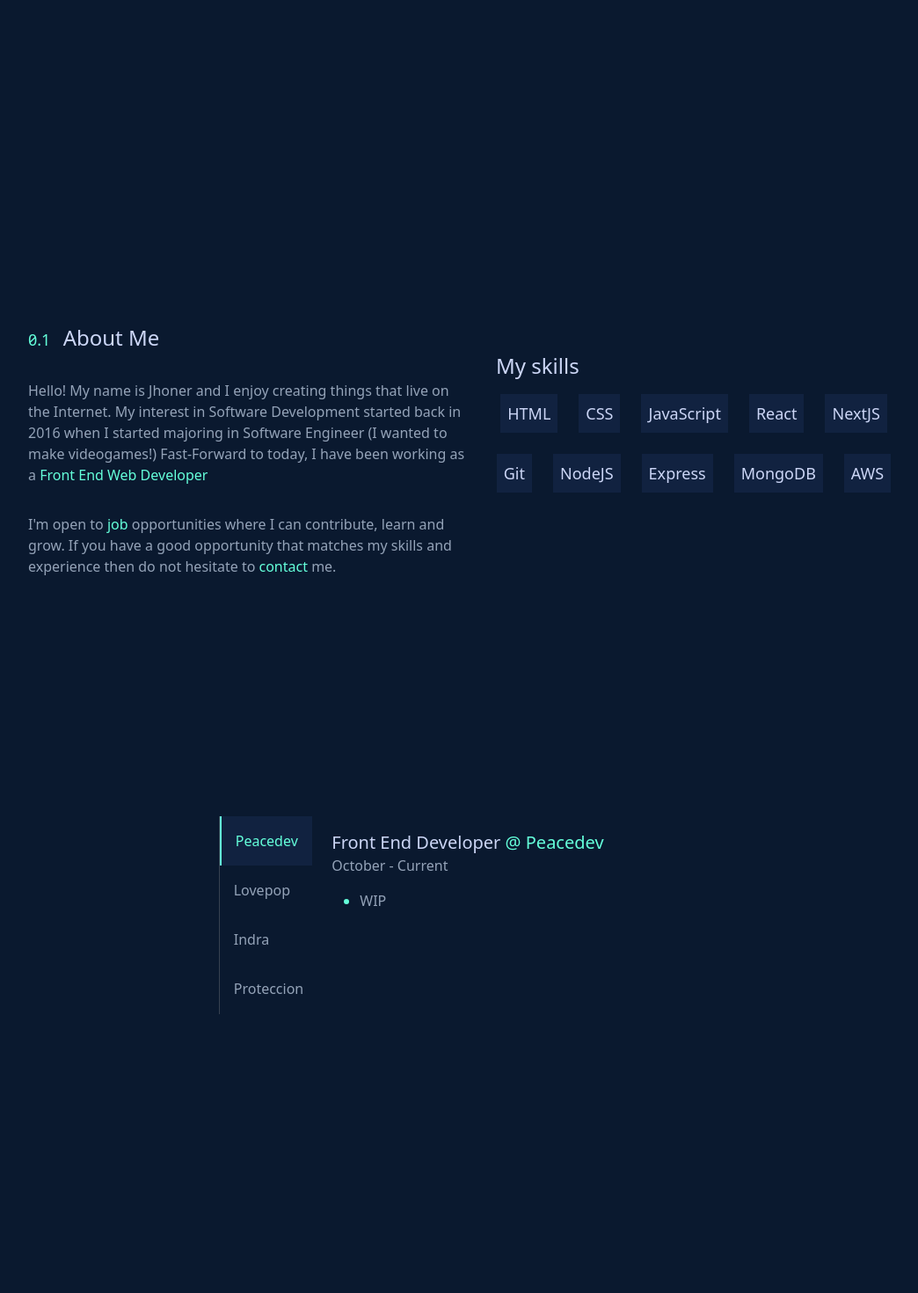
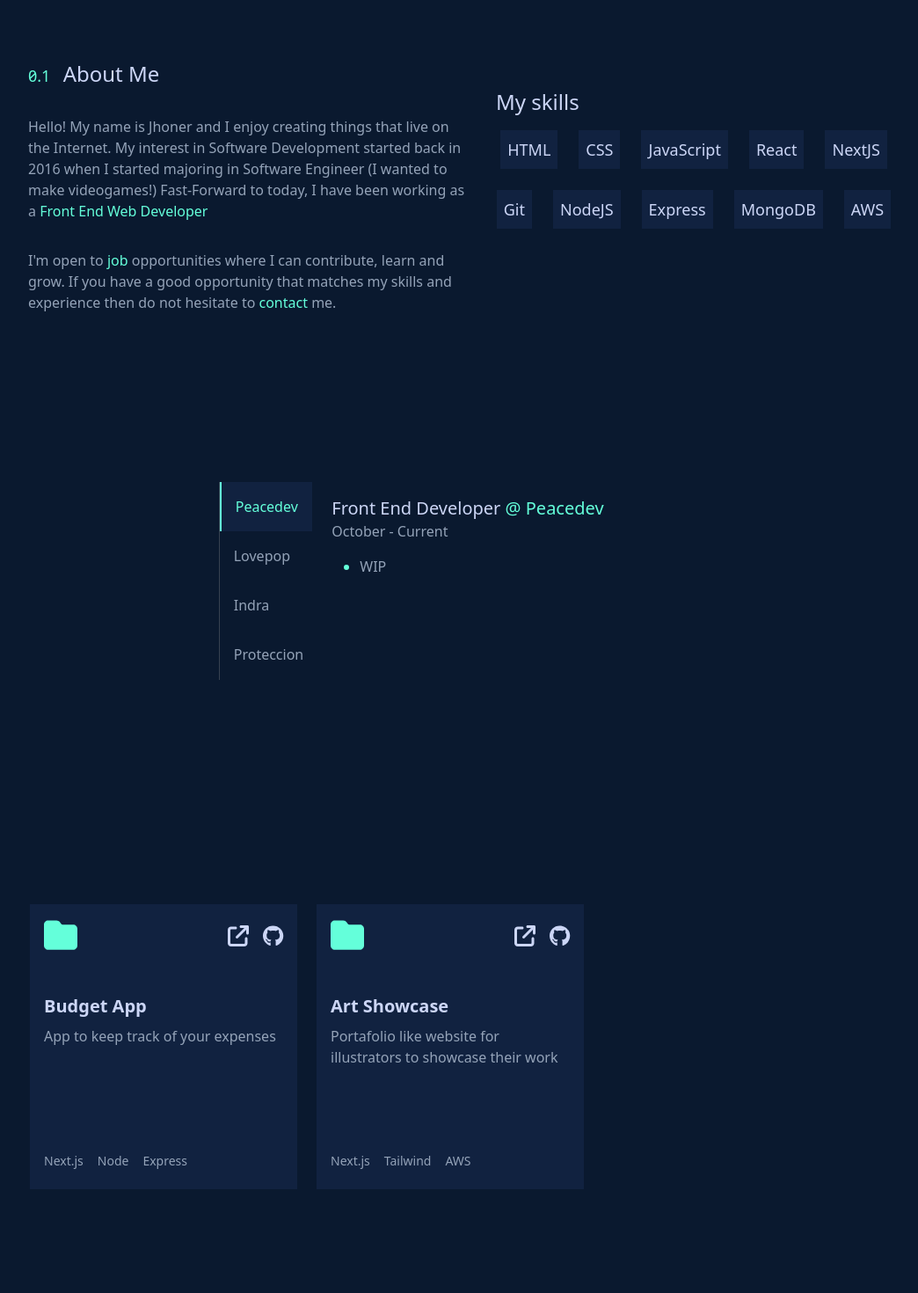
Before and after one commit to Zeroluffs/my-portafolio, a Next.js app: page / in a window 1280 px wide. Shown: the part 960-2430 px from the top of the page at 88% size, without its empty margins (117-1161 px from the left). Built offline with nearby package versions, Linux system fonts and the light colour scheme.

Commit message:
fixed sections spacing

```diff
--- a/components/about/About.tsx
+++ b/components/about/About.tsx
@@ -2,8 +2,8 @@ import { Skills } from "./Skills";
 
 export function About() {
   return (
-    <section id="About" className="h-[100vh]">
-      <div className="flex flex-row justify-center pt-60">
+    <section id="About" className="h-[60vh]">
+      <div className="flex flex-row justify-center pt-[100px] ">
         <div className="flex flex-col w-[500px]   ">
           <p className="font-sans text-2xl text-lightState ">
             <span className="mr-2 text-lg slashed-zero text-leaf">0.1</span>{" "}
--- a/components/contact/ContactForm.tsx
+++ b/components/contact/ContactForm.tsx
@@ -7,7 +7,7 @@ export function ContactForm() {
 
   return (
     <section id="Contact">
-      <div className="flex flex-col items-center justify-center">
+      <div className="flex flex-col items-center justify-center mt-[100px]">
         <p className="mb-4 text-lg font-normal text-leaf"> What is next?</p>
         <p className="mb-4 font-sans text-4xl text-lightState">Get In Touch</p>
         <p className="text-lg text-slate-400 w-[368px]">
--- a/components/experience/Experience.tsx
+++ b/components/experience/Experience.tsx
@@ -14,8 +14,8 @@ export function Experience() {
   const [openTab, setOpenTab] = React.useState(1);
 
   return (
-    <section id="Experience" className="h-[100vh]">
-      <div className="flex flex-row justify-center">
+    <section id="Experience"className="h-[60vh]">
+      <div className="flex flex-row justify-center pt-[100px]">
         <div className="pb-4 ml-32 border-l border-heig border-gray-700 h-[225px] ">
           <ul className="flex flex-col text-white" role="tablist">
             {companiesWorked.map((company, id) => {
--- a/components/home/Home.tsx
+++ b/components/home/Home.tsx
@@ -24,7 +24,7 @@ export function HomePage() {
   // }
 
   return (
-    <section id="Home" className="h-[100vh] ">
+    <section id="Home" className="h-[80vh] ">
       <div
         className="flex flex-col w-[800px] mx-auto mt-48 invisible  "
         ref={page}
--- a/components/work/Projects.tsx
+++ b/components/work/Projects.tsx
@@ -16,8 +16,8 @@ export function Projects() {
     }
   };
   return (
-    <section id="Work" className="h-[100vh] ">
-      <div className="grid grid-cols-3 gap-y-6 w-[978px] m-auto">
+    <section id="Work"className="h-[60vh]">
+      <div className="grid grid-cols-3 gap-y-6 w-[978px] m-auto pt-[100px]">
         {projectsWorked.map((project, index) => {
           return (
             <div key={project.id}>
```
